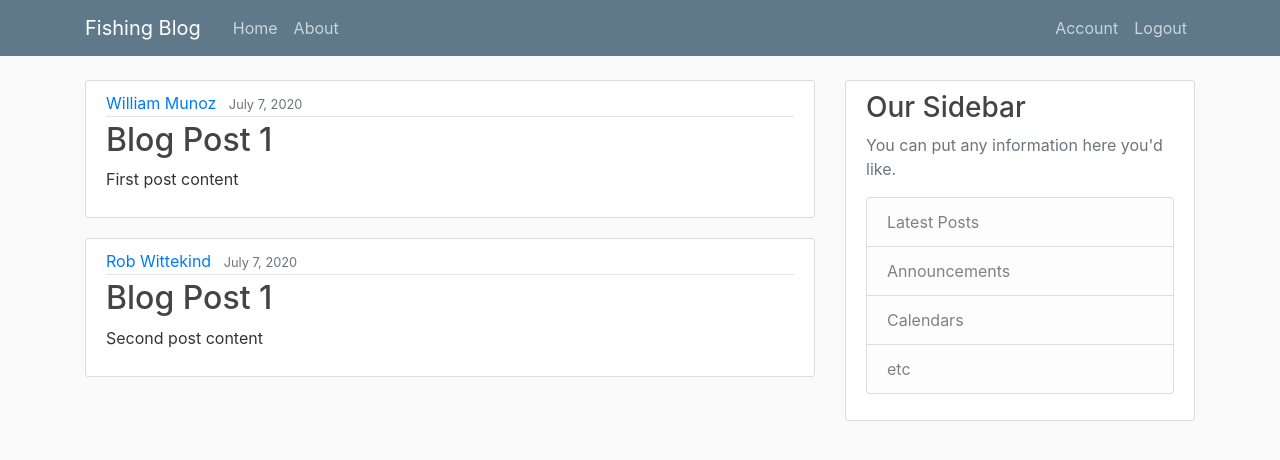
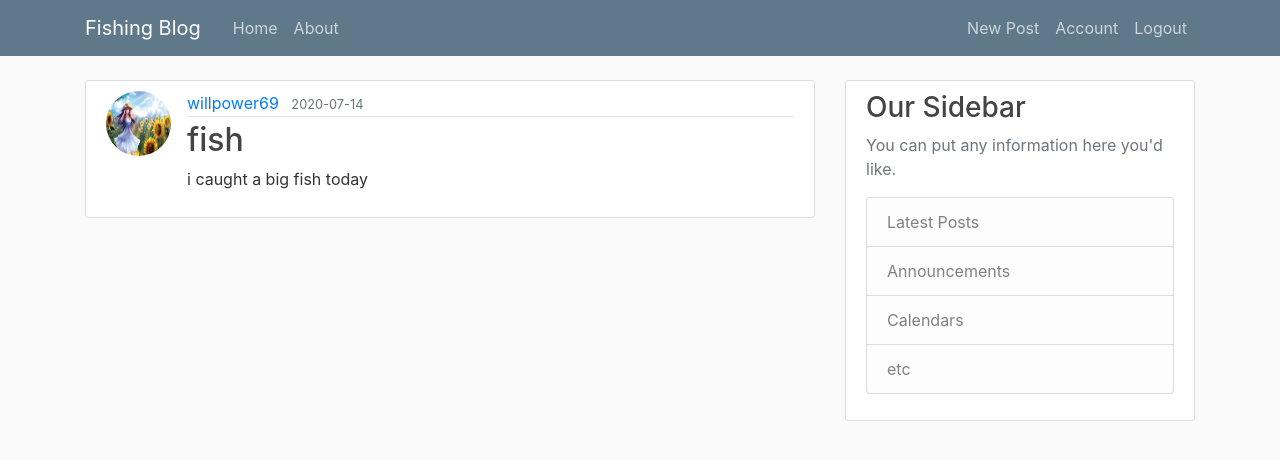
Before and after one commit to WillPower98/fishBlog, a Flask app: page / in a window 1280 px wide. Shown: the top 460 px of the page. Run offline with Flask 2, Linux system fonts and the light colour scheme; a user stored in the database is signed in; data comes from the database, SQL or seed files in the repository; both versions use the stored data as it was after the commit; some libraries are stand-ins or nearby versions.

Commit message:
added the ability to post stuff

```diff
--- a/fishBlog/routes.py
+++ b/fishBlog/routes.py
@@ -5,27 +5,13 @@ from PIL import Image
 from fishBlog.models import User, Post
 from fishBlog import app, db, bcrypt
 from flask import Flask, render_template, url_for, flash, redirect, request
-from fishBlog.forms import RegistrationForm, LoginForm, UpdateAccountForm
+from fishBlog.forms import RegistrationForm, LoginForm, UpdateAccountForm, PostForm
 from flask_login import login_user, current_user, logout_user, login_required
-
-posts =[
-    {
-        'author': 'William Munoz',
-        'title': 'Blog Post 1',
-        'content': 'First post content',
-        'date_posted': 'July 7, 2020'
-    },
-    {
-        'author': 'Rob Wittekind',
-        'title': 'Blog Post 1',
-        'content': 'Second post content',
-        'date_posted': 'July 7, 2020'
-    }
-]
 
 @app.route('/')
 @app.route('/home')
 def home():
+    posts = Post.query.all()
     return render_template('home.html', posts=posts)
 
 @app.route('/about')
@@ -103,3 +89,15 @@ def account():
         form.email.data = current_user.email
     image_file = url_for('static', filename='profile_pics/'+current_user.image_file)
     return render_template('account.html', title='Account', image_file=image_file, form=form)
+
+@app.route('/post/new', methods=['GET', 'POST'])
+@login_required
+def new_post():
+    form = PostForm()
+    if form.validate_on_submit():
+        post = Post(title=form.title.data, content=form.content.data, author=current_user)
+        db.session.add(post)
+        db.session.commit()
+        flash('Your post has been created!', 'success')
+        return redirect(url_for('home'))
+    return render_template('create_post.html', title='New Post', form=form)
--- a/fishBlog/templates/home.html
+++ b/fishBlog/templates/home.html
@@ -2,10 +2,11 @@
     {% block content %}
     {% for post in posts %}
         <article class="media content-section">
+            <img class="rounded-circle article-img" src="{{ url_for('static', filename='profile_pics/'+post.author.image_file )}}">
             <div class="media-body">
             <div class="article-metadata">
-                <a class="mr-2" href="#">{{ post.author }}</a>
-                <small class="text-muted">{{ post.date_posted }}</small>
+                <a class="mr-2" href="#">{{ post.author.username }}</a>
+                <small class="text-muted">{{ post.date_posted.strftime('%Y-%m-%d')}}</small>
             </div>
             <h2><a class="article-title" href="#">{{ post.title }}</a></h2>
             <p class="article-content">{{ post.content }}</p>
--- a/fishBlog/templates/layout.html
+++ b/fishBlog/templates/layout.html
@@ -31,6 +31,7 @@
                 <!-- Navbar Right Side -->
                 <div class="navbar-nav">
                   {% if current_user.is_authenticated %}
+                  <a class="nav-item nav-link" href="{{ url_for('new_post')}}">New Post</a>
                   <a class="nav-item nav-link" href="{{ url_for('account')}}">Account</a>
                   <a class="nav-item nav-link" href="{{ url_for('logout')}}">Logout</a>
 
```
Also changed, not shown: fishBlog/forms.py (+6 -1 lines), fishBlog/templates/create_post.html (added, +39 -0 lines), fishBlog/templates/login.html (+6 -6 lines), fishBlog/site.db.
